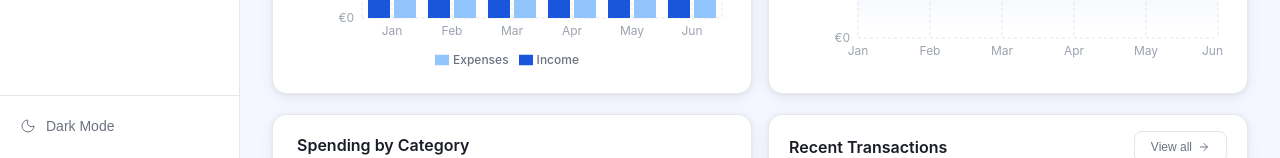
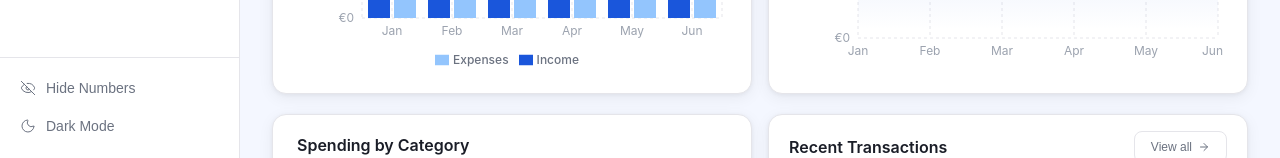
Before and after one commit to jarivanlandeghem/financial-dashboard-4, a React (Vite) app: page / in a window 1280 px wide. Shown: the part 642-800 px from the top of the page. Built offline with nearby package versions, Linux system fonts and the light colour scheme.

Commit message:
Add privacy mode: blur all amounts, toggle in sidebar
Co-Authored-By: Claude Sonnet 4.6 <noreply@anthropic.com>

```diff
--- a/src/components/Layout.jsx
+++ b/src/components/Layout.jsx
@@ -3,7 +3,7 @@ import { NavLink, useNavigate } from 'react-router-dom';
 import {
   LayoutDashboard, ArrowLeftRight, TrendingUp, Home, PieChart,
   CreditCard, Banknote, Moon, Sun, Target, BarChart2,
-  Wallet
+  Wallet, EyeOff, Eye
 } from 'lucide-react';
 import { useApp } from '../context/AppContext';
 
@@ -22,7 +22,12 @@ const navItems = [
 const SW = 1.5;
 
 export default function Layout({ children }) {
-  const { darkMode, setDarkMode } = useApp();
+  const { darkMode, setDarkMode, privateMode, setPrivateMode } = useApp();
+
+  // Apply private-mode class to body
+  if (typeof document !== 'undefined') {
+    document.body.classList.toggle('private-mode', privateMode);
+  }
   const [collapsed, setCollapsed] = useState(false);
   const navigate = useNavigate();
 
@@ -63,6 +68,12 @@ export default function Layout({ children }) {
         </nav>
 
         <div className="sidebar-bottom">
+          <button className="nav-item" data-label={privateMode ? 'Show Numbers' : 'Hide Numbers'} onClick={() => setPrivateMode(p => !p)}>
+            {privateMode
+              ? <Eye size={16} strokeWidth={SW} />
+              : <EyeOff size={16} strokeWidth={SW} />}
+            <span className="nav-item-label">{privateMode ? 'Show Numbers' : 'Hide Numbers'}</span>
+          </button>
           <button className="nav-item" data-label={darkMode ? 'Light Mode' : 'Dark Mode'} onClick={() => setDarkMode(!darkMode)}>
             {darkMode
               ? <Sun size={16} strokeWidth={SW} />
--- a/src/context/AppContext.jsx
+++ b/src/context/AppContext.jsx
@@ -17,6 +17,7 @@ export function AppProvider({ children }) {
   const [cash, setCash] = useState(mockCash);
   const [budgets, setBudgets] = useState(mockBudgets);
   const [selectedMonth, setSelectedMonth] = useState(new Date());
+  const [privateMode, setPrivateMode] = useState(false);
 
   useEffect(() => {
     document.documentElement.classList.toggle('dark', darkMode);
@@ -81,6 +82,7 @@ export function AppProvider({ children }) {
   return (
     <AppContext.Provider value={{
       darkMode, setDarkMode,
+      privateMode, setPrivateMode,
       transactions, addTransaction, deleteTransaction,
       subscriptions, toggleSubscriptionCancel,
       investments, mortgage, cash, addCashTransaction,
--- a/src/index.css
+++ b/src/index.css
@@ -386,6 +386,21 @@ select.input { cursor: pointer; }
   box-shadow: 0 6px 24px rgba(26,86,219,0.16);
 }
 
+/* ── Privacy / blur mode ── */
+.private-mode .stat-value,
+.private-mode .amount-positive,
+.private-mode .amount-negative,
+.private-mode .stat-change {
+  filter: blur(8px);
+  user-select: none;
+  transition: filter 0.3s ease;
+}
+.private-mode .stat-value:hover,
+.private-mode .amount-positive:hover,
+.private-mode .amount-negative:hover {
+  filter: blur(0);
+}
+
 /* ── Apple-style scrollbar ── */
 ::-webkit-scrollbar { width: 5px; height: 5px; }
 ::-webkit-scrollbar-thumb { background: rgba(0,0,0,0.15); border-radius: 3px; }
```
